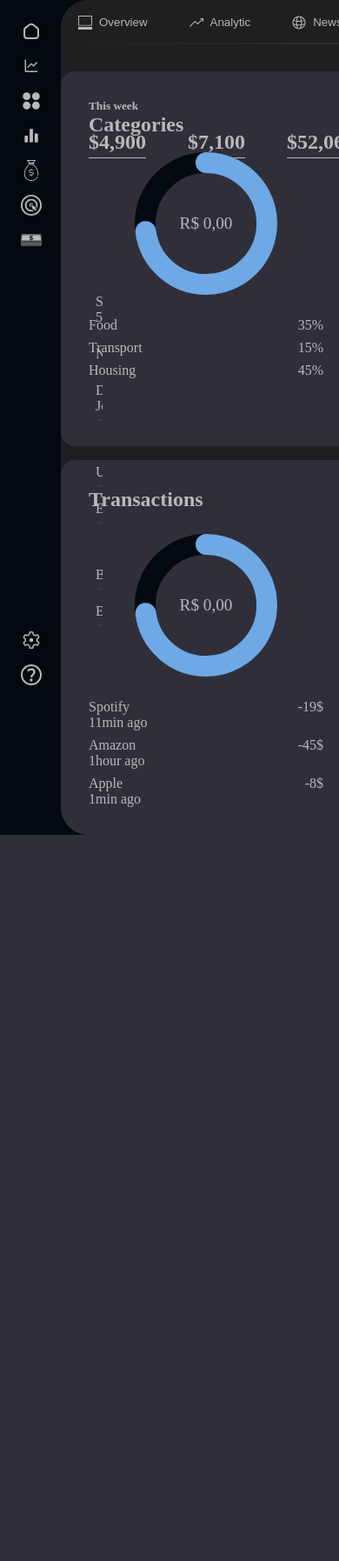
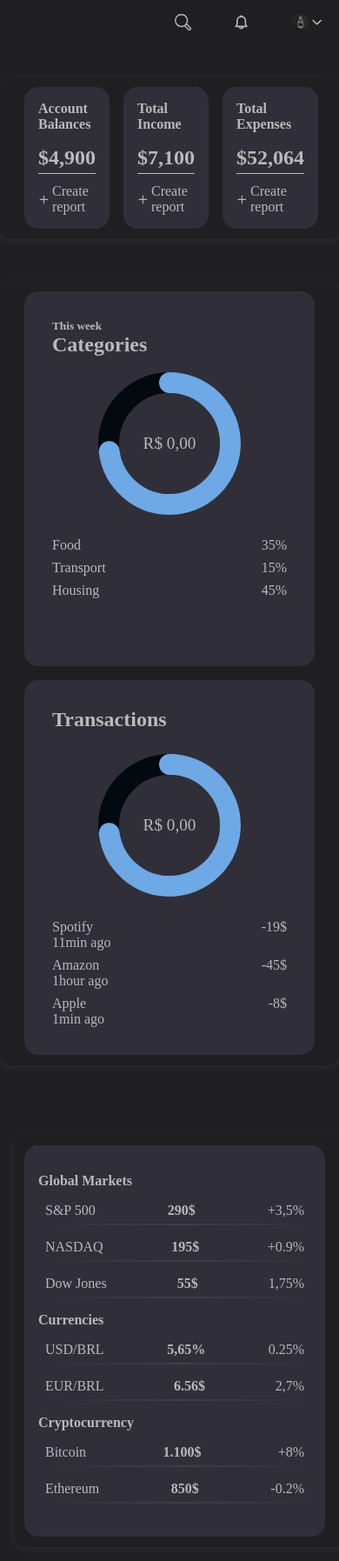
Before and after one commit to londerorichard/Finance-Control, a Python web app: template app/templates/dashboard.html in a window 390 px wide. Shown: the whole page at 87% size. Before the commit the page ends 960 px from the top, so only its background shows below. Run offline with Jinja, Linux system fonts and the light colour scheme; the template is opened without the code that fills it, so the values that code supplies are empty.

Commit message:
feature: mobile responsiviness

```diff
--- a/app/static/css/dashboard.css
+++ b/app/static/css/dashboard.css
@@ -156,7 +156,7 @@ body {
 
 
 /* ==========================================================================
-   SMALL DESKTOP / TABLET
+   TABLET
    ========================================================================== */
 
 /* @media (max-width: 1100px) {
@@ -167,10 +167,11 @@ body {
 
 
 /* ==========================================================================
-   TABLET
+   MOBILE
    ========================================================================== */
 
-/* @media (max-width: 800px) {
+@media (max-width: 600px) {
+
     .main-container,
     .main-container.collapsed {
         grid-template-columns: minmax(0, 1fr);
@@ -180,14 +181,16 @@ body {
     }
 
     .sidebar {
-        display: none;
+        display: none !important;
     }
 
     .submain {
+        display: grid;
+
         grid-template-columns: minmax(0, 1fr);
 
         grid-template-rows:
-            50px
+            40px
             auto
             auto
             auto;
@@ -195,12 +198,79 @@ body {
         grid-template-areas:
             "navbar"
             "resume-expenses"
-            "resume-market"
-            "statistics";
+            "statistics"
+            "resume-market";
+
+        row-gap: 1rem;
+
+        width: 100%;
+        min-width: 0;
 
         border-radius: 0;
     }
-} */
+
+    .navbar {
+        width: 100%;
+        min-width: 0;
+    }
+
+    .navbar-content {
+        display: flex !important;
+
+        justify-content: flex-end !important;
+        align-items: center;
+
+        width: 100%;
+        min-width: 0;
+    }
+
+    .navbar-left,
+    .navbar-center,
+    .navbar-content::after {
+        display: none !important;
+    }
+
+    .navbar-right {
+        display: flex;
+        margin-left: auto;
+    }
+
+    .statistics,
+    .resume-expenses,
+    .resume-market {
+        width: 100%;
+
+        display: flex;
+        justify-content: center;
+        align-items: center;
+
+        background-color: var(--bg-secondary);
+
+        padding: var(--space-md);
+
+        border-radius: var(--radius-md);
+
+        box-shadow: var(--shadow-sm);
+    }
+
+    .expenses-container {
+        display: grid;
+        grid-template-columns: repeat(2, minmax(0, 1fr));
+
+        width: 100%;
+        min-width: 0;
+        padding: 0;
+
+        gap: var(--space-md);
+    }
+
+    .expense-card {
+        width: 100%;
+        min-width: 0;
+        box-sizing: border-box;
+    }
+
+}
 
 
 /* ==========================================================================
```
